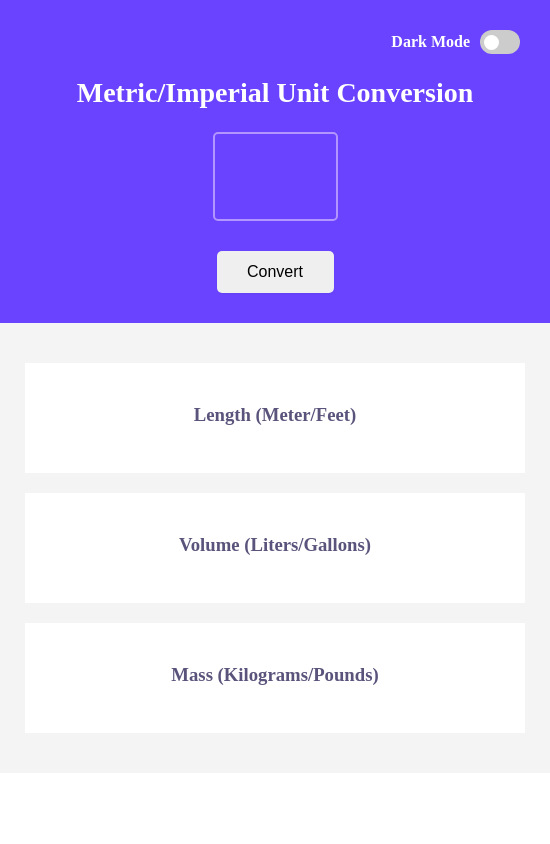
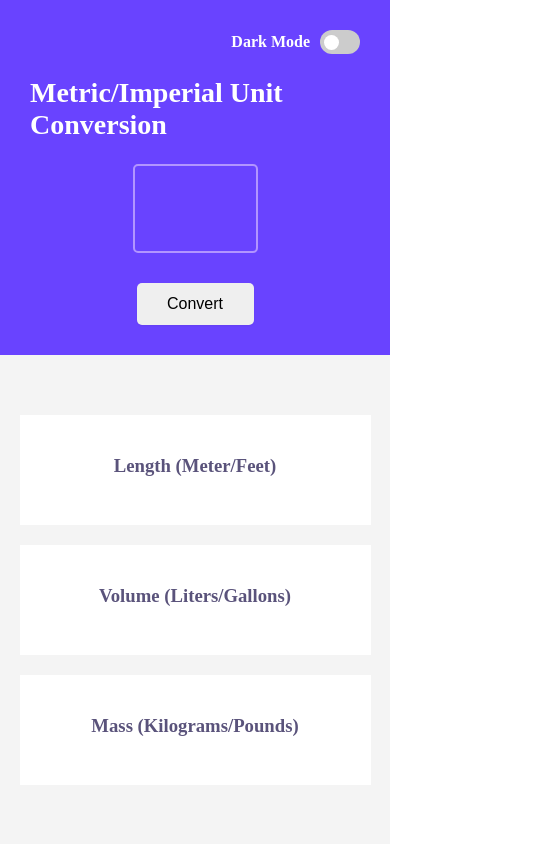
Before and after one commit to QuocViet92/Conversion, a website built with Vite: page index.html in a window 390 px wide. Shown: the whole page, 550 px wide, since content can reach past the window. Built offline with nearby package versions, Linux system fonts and the light colour scheme.

Commit message:
addCssMobile

```diff
--- a/styles.css
+++ b/styles.css
@@ -138,3 +138,20 @@ input::-webkit-inner-spin-button {
     -ms-transform: translateX(18px);
     transform: translateX(18px);
   }
+
+  @media(max-width: 768px){
+    .container{
+      width: 100%;
+      height: 100vh;
+      display: flex;
+      flex-direction: column;
+    }
+    .boxResult{
+      width: 90%;
+    }
+    .containerResult{
+      padding:  30px 0;
+      height: auto;
+      flex: 1;
+    }
+  }
```
